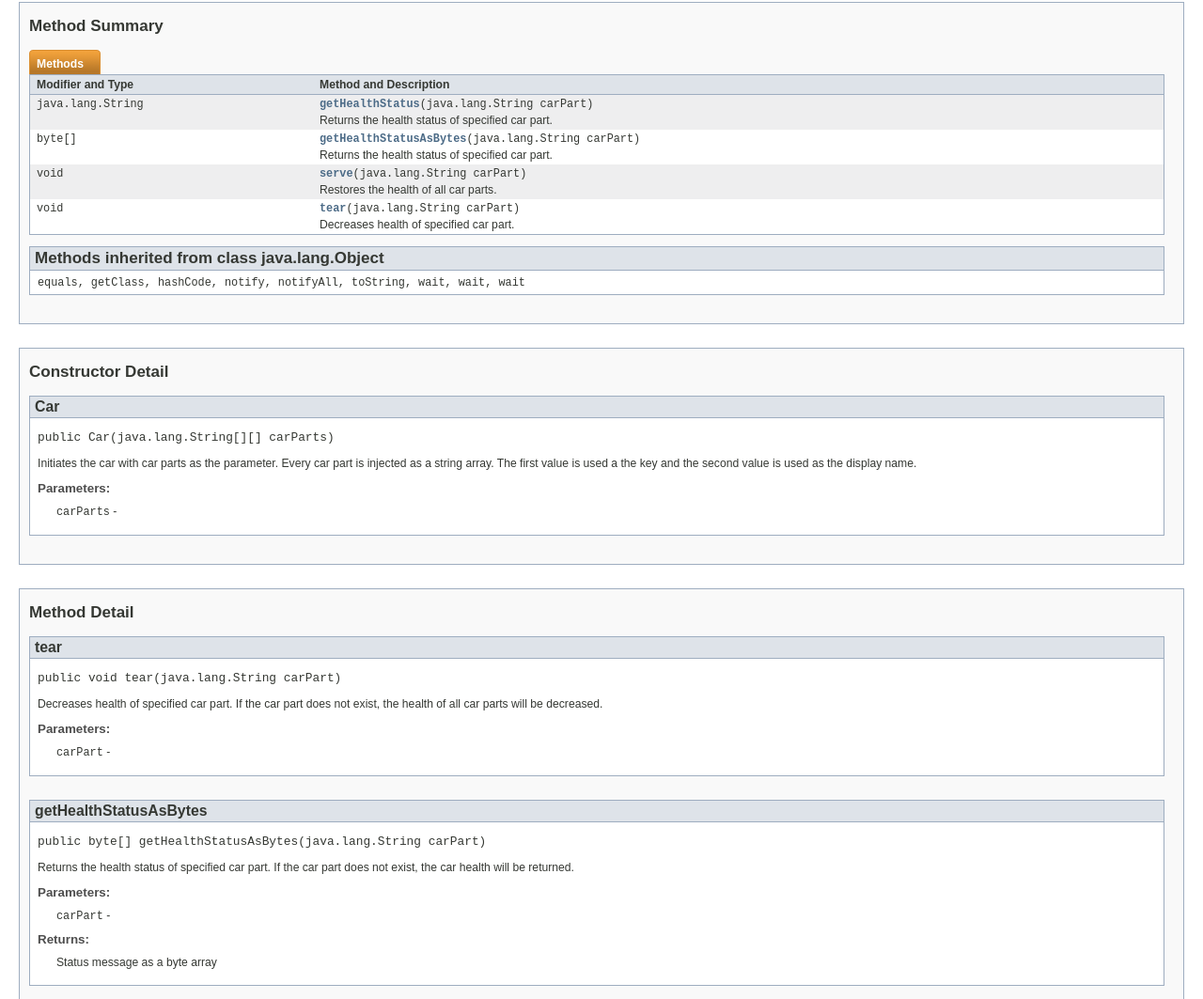
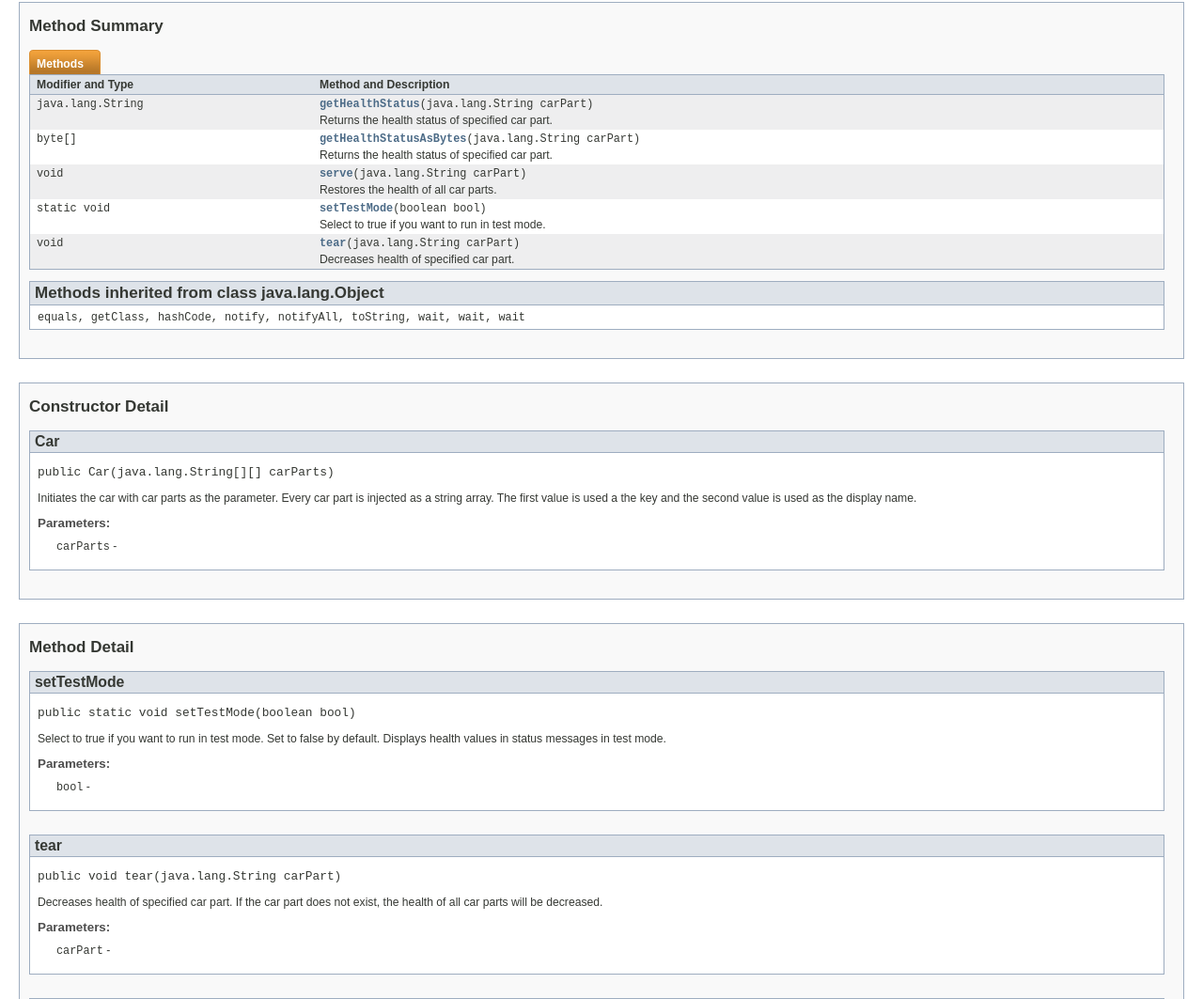
Before and after one commit to lorentzlasson/car-model, a plain HTML site: page doc/com/ibm/carsimulator/model/Car.html in a window 1280 px wide. Shown: the part 457-1520 px from the top of the page at 94% size. Drawn offline with Linux system fonts and the light colour scheme.

Commit message:
Update doc

```diff
--- a/doc/com/ibm/carsimulator/model/Car.html
+++ b/doc/com/ibm/carsimulator/model/Car.html
@@ -2,9 +2,9 @@
 <!-- NewPage -->
 <html lang="en">
 <head>
-<!-- Generated by javadoc (version 1.7.0_67) on Sat Sep 20 21:28:22 CEST 2014 -->
+<!-- Generated by javadoc (version 1.7.0_67) on Sun Sep 21 18:33:40 CEST 2014 -->
 <title>Car</title>
-<meta name="date" content="2014-09-20">
+<meta name="date" content="2014-09-21">
 <link rel="stylesheet" type="text/css" href="../../../../stylesheet.css" title="Style">
 </head>
 <body>
@@ -153,6 +153,12 @@ extends java.lang.Object</pre>
 </td>
 </tr>
 <tr class="rowColor">
+<td class="colFirst"><code>static void</code></td>
+<td class="colLast"><code><strong><a href="../../../../com/ibm/carsimulator/model/Car.html#setTestMode(boolean)">setTestMode</a></strong>(boolean&nbsp;bool)</code>
+<div class="block">Select to true if you want to run in test mode.</div>
+</td>
+</tr>
+<tr class="altColor">
 <td class="colFirst"><code>void</code></td>
 <td class="colLast"><code><strong><a href="../../../../com/ibm/carsimulator/model/Car.html#tear(java.lang.String)">tear</a></strong>(java.lang.String&nbsp;carPart)</code>
 <div class="block">Decreases health of specified car part.</div>
@@ -201,6 +207,18 @@ extends java.lang.Object</pre>
 <!--   -->
 </a>
 <h3>Method Detail</h3>
+<a name="setTestMode(boolean)">
+<!--   -->
+</a>
+<ul class="blockList">
+<li class="blockList">
+<h4>setTestMode</h4>
+<pre>public static&nbsp;void&nbsp;setTestMode(boolean&nbsp;bool)</pre>
+<div class="block">Select to true if you want to run in test mode. Set to false by default.
+ Displays health values in status messages in test mode.</div>
+<dl><dt><span class="strong">Parameters:</span></dt><dd><code>bool</code> - </dd></dl>
+</li>
+</ul>
 <a name="tear(java.lang.String)">
 <!--   -->
 </a>
```
Also changed, not shown: doc/com/ibm/carsimulator/model/CarTester.html (+16 -3 lines), doc/index-files/index-3.html (+8 -2 lines).
